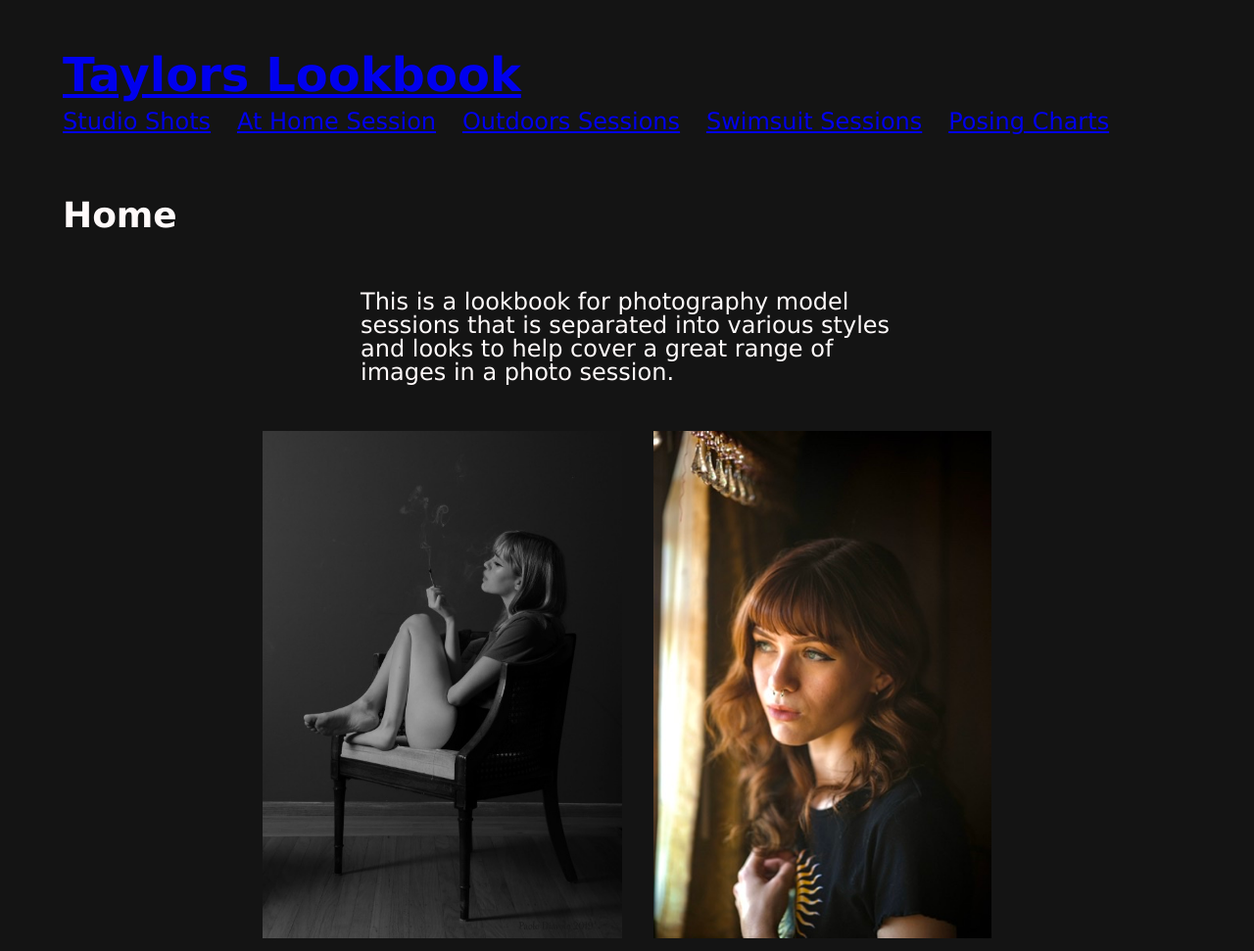
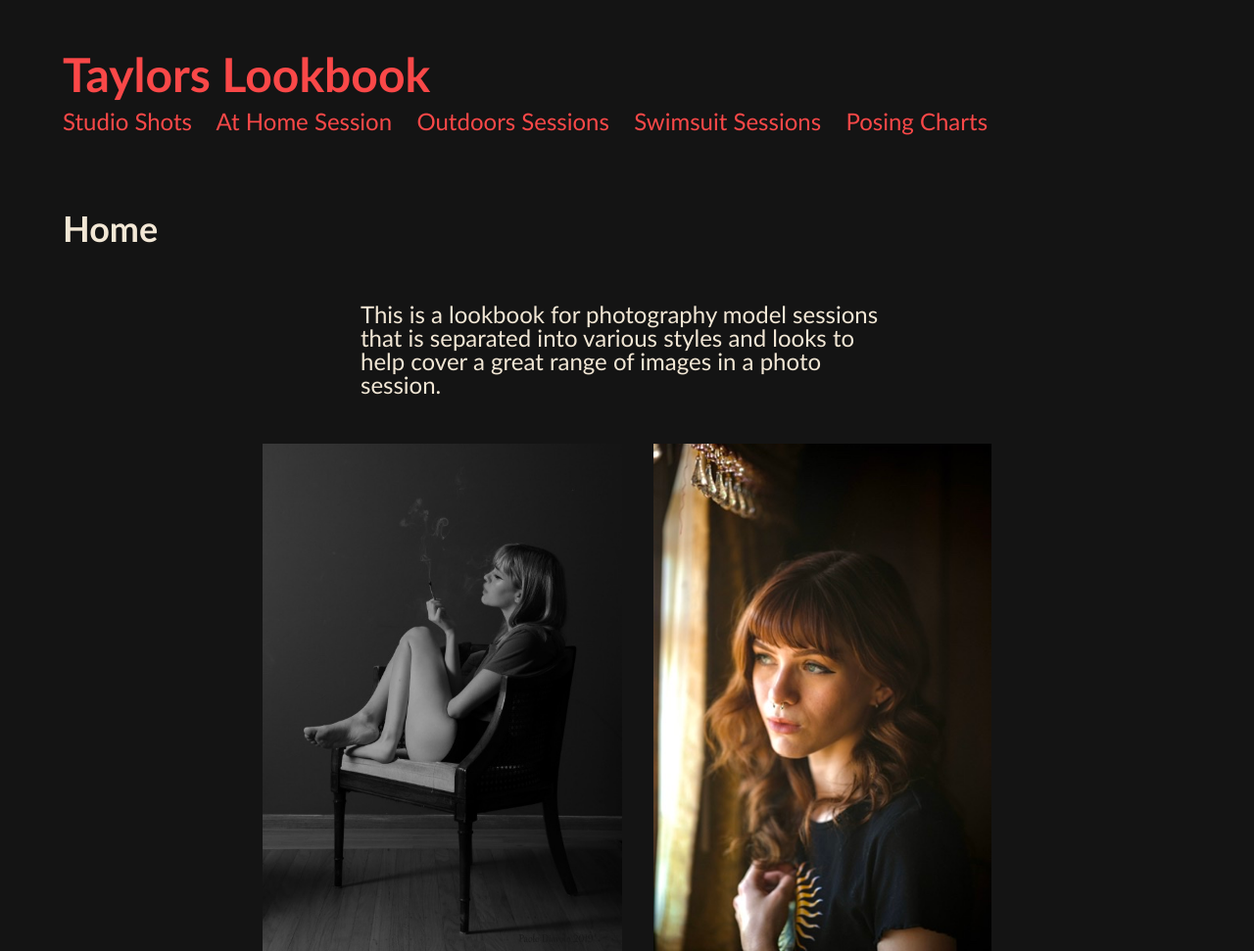
Before and after one commit to RZRalex/photo_lookbook, a plain HTML site: page index.html in a window 1280 px wide. Shown: the top 971 px of the page at 98% size. Drawn offline with Linux system fonts and the light colour scheme.

Commit message:
fixed styling maybe

```diff
--- a/look.css
+++ b/look.css
@@ -2,7 +2,13 @@
     margin: 0;
     padding: 0;
     box-sizing: border-box;
+
+    --textcolor: #F2E7D5;
+    --bgcolor: #141414;
+    --highlight: #FA4848;
 }
+
+/* --highlight: #F2AE41; */
 
 /* body {
     max-width: 38rem;
@@ -17,23 +23,23 @@
 
 body {
     font-size: 24px;
-    font-family: Verdana, Geneva, Tahoma, sans-serif;
+    font-family: 'Trebuchet MS', 'Helvetica', 'Lucida Grande', 'Lucida Sans', Arial, sans-serif;
     line-height: 1.5rem;
     position: relative;
     max-width: 64em;
     margin: 0 auto;
-    background-color: #141414;
+    background-color: var(--bgcolor);
 }
 
 section {
-    padding: calc(6em + 5vw) 5vw 8vw 5vw;
+    padding: calc(6em + 6vw) 5vw 8vw 5vw;
     display: none;
     position: absolute;
     top: 0;
     min-height: 100vh;
     width: 100%;
-    color: snow;
-    background-color: #141414;
+    color: var(--textcolor);
+    background-color: var(--bgcolor);
 }
 
 section:target {
@@ -63,6 +69,12 @@ nav a:not(:last-of-type) {
     margin-right: 1.5vw;
 }
 
+a {
+    text-decoration: none;
+    color: var(--highlight);
+    line-height: 1.5rem;
+}
+
 h2 {
     padding-bottom: 2rem;
 }
```
Also changed, not shown: index.html (+1 -1 lines).
